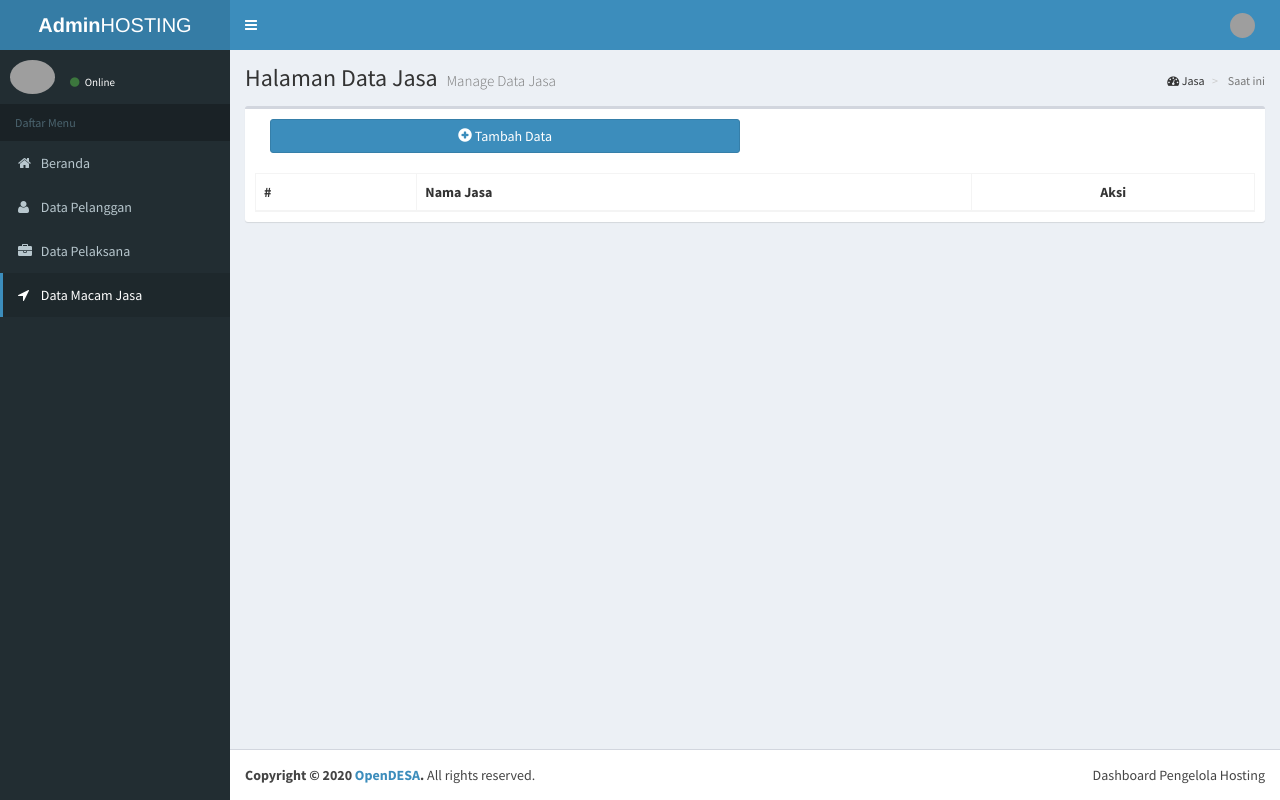
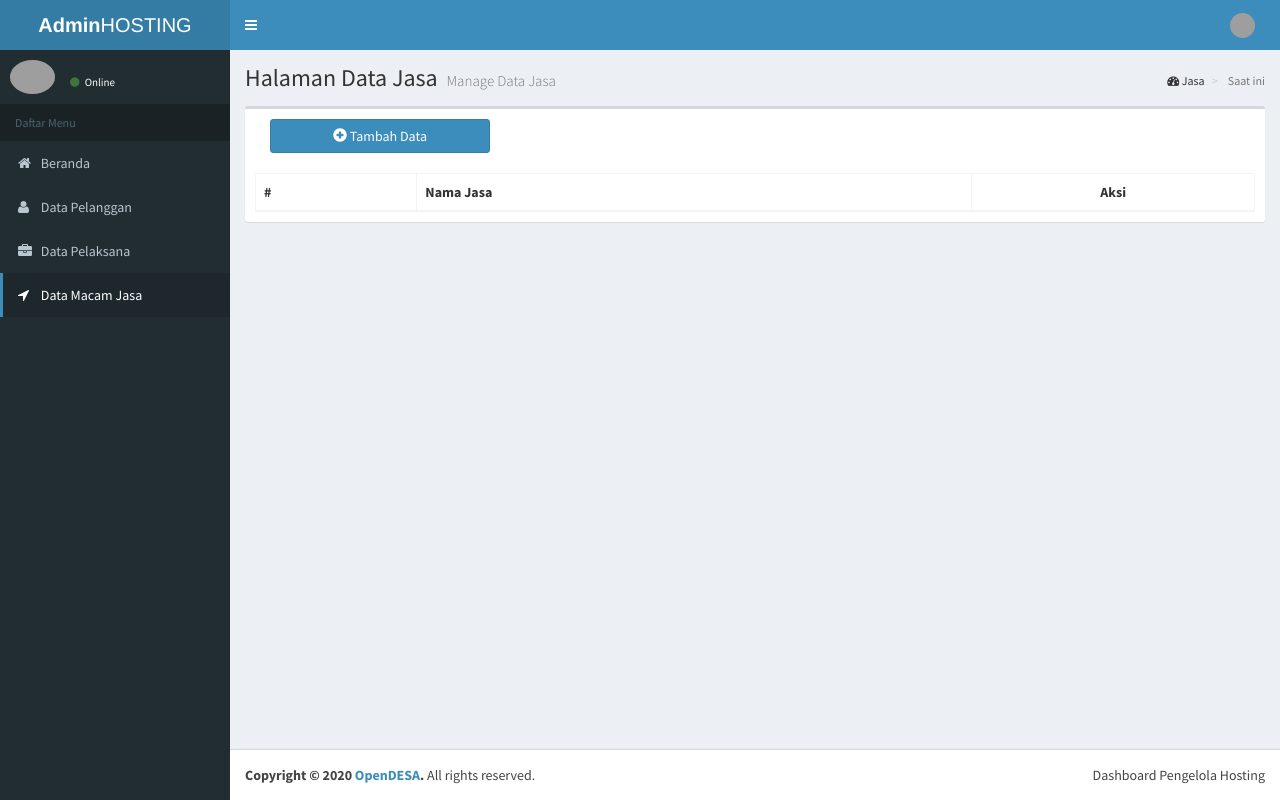
Before and after one commit to roaddee/adminho, a CodeIgniter app: page /Jasa in a window 1280 px wide. Run offline with CodeIgniter, Linux system fonts and the light colour scheme; a user stored in the database is signed in; data comes from the database, SQL or seed files in the repository; lists and menus that the app fills with data are empty; some libraries are stand-ins or nearby versions; grey boxes are pictures that could not be loaded.

Commit message:
perbaiki views jasa-home

```diff
--- a/application/views/jasa/home.php
+++ b/application/views/jasa/home.php
@@ -4,8 +4,11 @@
 
 <div class="box">
   <div class="box-header">
-    <div class="col-md-6">
+    <div class="col-md-3">
         <button class="form-control btn btn-primary" data-toggle="modal" data-target="#tambah-jasa"><i class="glyphicon glyphicon-plus-sign"></i> Tambah Data</button>
+    </div>
+    <div class="col-md-3">
+        <span></span>
     </div>
     <div class="col-md-3">
         <!-- <a href="<?php echo base_url('Jasa/export'); ?>" class="form-control btn btn-default"><i class="glyphicon glyphicon glyphicon-floppy-save"></i> Export Data Excel</a> -->
```
